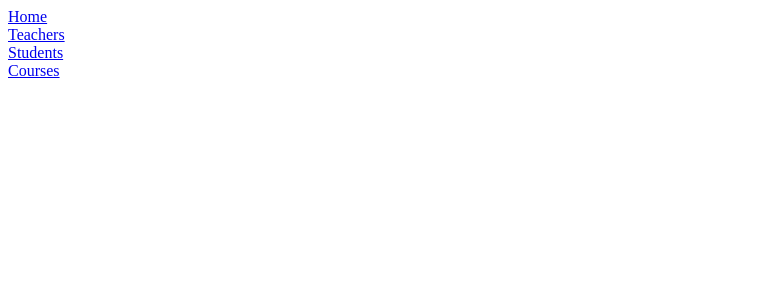
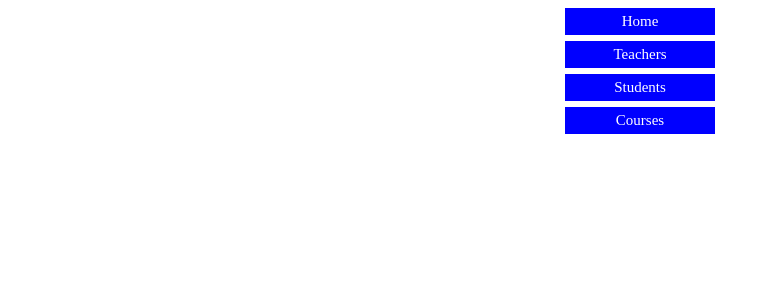
Before and after one commit to belc0011/course-scheduler, a React (Create React App) app in the folder client/: page /teachers/1 in a window 1280 px wide. Shown: the top 300 px of the page, without its empty margins (0-770 px from the left). Built offline with nearby package versions, Linux system fonts and the light colour scheme.

Commit message:
teachers front ane end GET functional

```diff
--- /dev/null
+++ b/client/src/components/TeacherCard.js
@@ -0,0 +1,11 @@
+import React, { useEffect, useState } from "react";
+
+function TeacherCard( {lastName, firstName, id} ) {
+    return (
+        <div className= 'card'>
+            <a href={`/teachers/${id}`}> {firstName} {lastName}</a>
+        </div>
+    )
+}
+
+export default TeacherCard
--- a/client/src/components/TeacherPage.js
+++ b/client/src/components/TeacherPage.js
@@ -1,4 +1,5 @@
 import React, { useEffect, useState } from "react";
+import TeacherCard from './TeacherCard'
 
 function TeacherPage() {
     return (<></>)
--- a/client/src/components/Teachers.js
+++ b/client/src/components/Teachers.js
@@ -1,4 +1,5 @@
 import React, { useEffect, useState } from "react";
+import TeacherCard from './TeacherCard'
 
 function Teachers() {
     const [teachers, setTeachers] = useState([])
@@ -21,8 +22,10 @@
 
     return (
     <div>
+        <h1>Teachers:</h1>
+        <h3>Click on a teacher's name to pull up more information</h3>
         {teachers.length > 0 ? teachers.map((teacher) => {
-            return <h1 key={teacher.id}>{teacher.last_name}, {teacher.first_name}</h1>
+            return <TeacherCard key={teacher.id} lastName={teacher.last_name} firstName={teacher.first_name} id={teacher.id}/>
         }) : <h1>Loading...</h1>}
     </div>
     )
--- a/client/src/index.css
+++ b/client/src/index.css
@@ -4,3 +4,58 @@
   --link: #61dafb;
   --text: hsla(0, 0%, 100%, 0.88);
 }
+
+button {
+  border: 2px solid blue;
+  border-radius: 5px;
+  padding: 10px 20px;
+  background-color: white;
+  color: blue;
+}
+
+.card {
+  padding-left: 50px;
+  padding-right: 50px;
+  margin-left: 300px;
+  margin-right: 300px;
+  margin-bottom: 20px;
+  border: 2px solid rgb(48, 2, 133);
+  border-radius: 5px;
+}
+
+h1 {
+  text-align: center
+}
+
+div {
+  text-align: center
+}
+
+a {
+  font-size: larger;
+  text-align: center;
+}
+
+ul {
+  font-size: large;
+  text-align: center;
+  list-style: none;
+}
+
+ul li {
+  margin-bottom: 5px;
+  text-align: center;
+}
+
+.nav-link{
+  display: inline-block;
+  box-sizing: border-box;
+  width: 150px;
+  padding: 5px;
+  margin: 0 6px 6px;
+  background: blue;
+  text-decoration: none;
+  text-align: center;
+  font-size: min(10vw, 15px) ;
+  color: white;
+}
```
Also changed, not shown: 1 other file (tests, documents, lock files or other folders).
